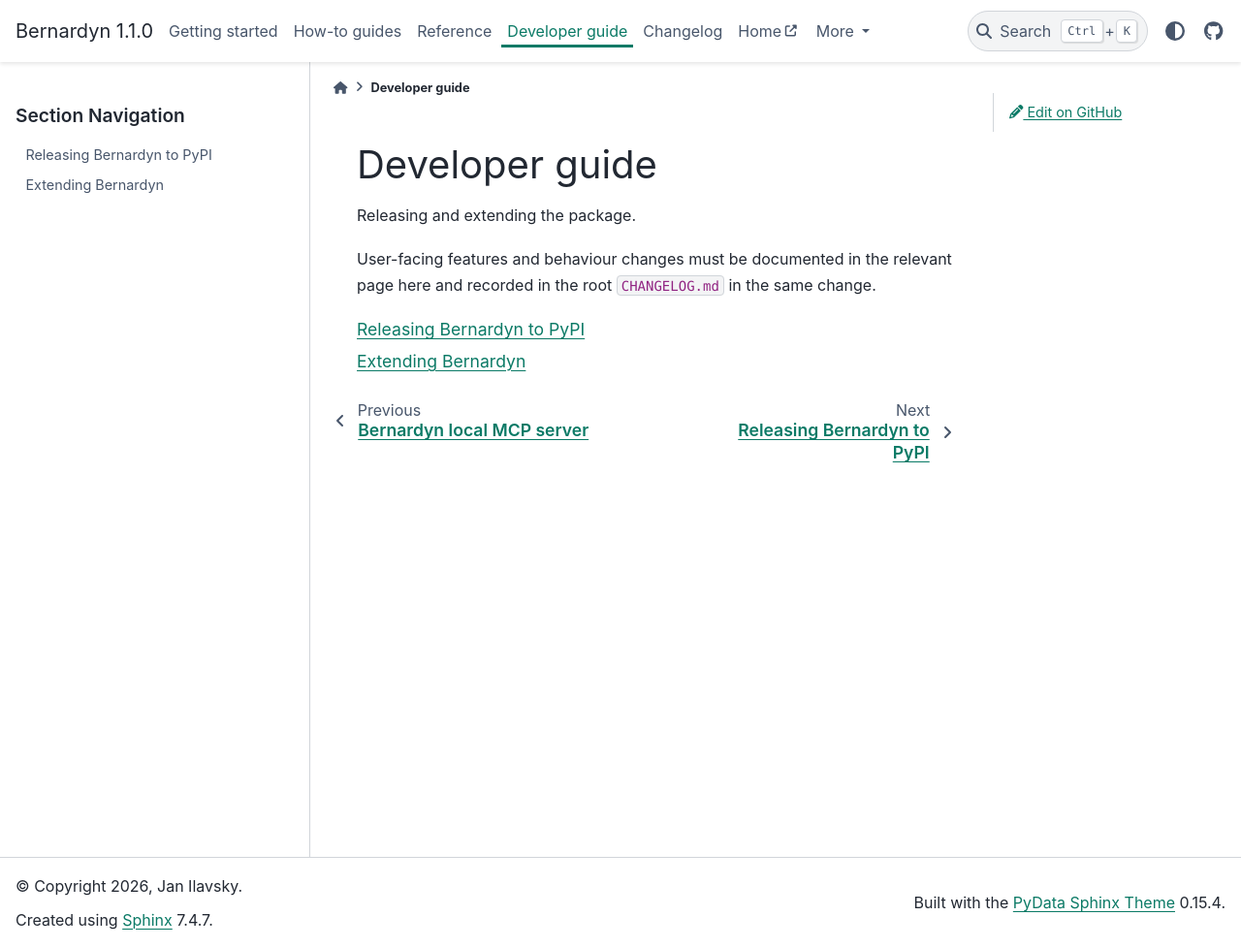
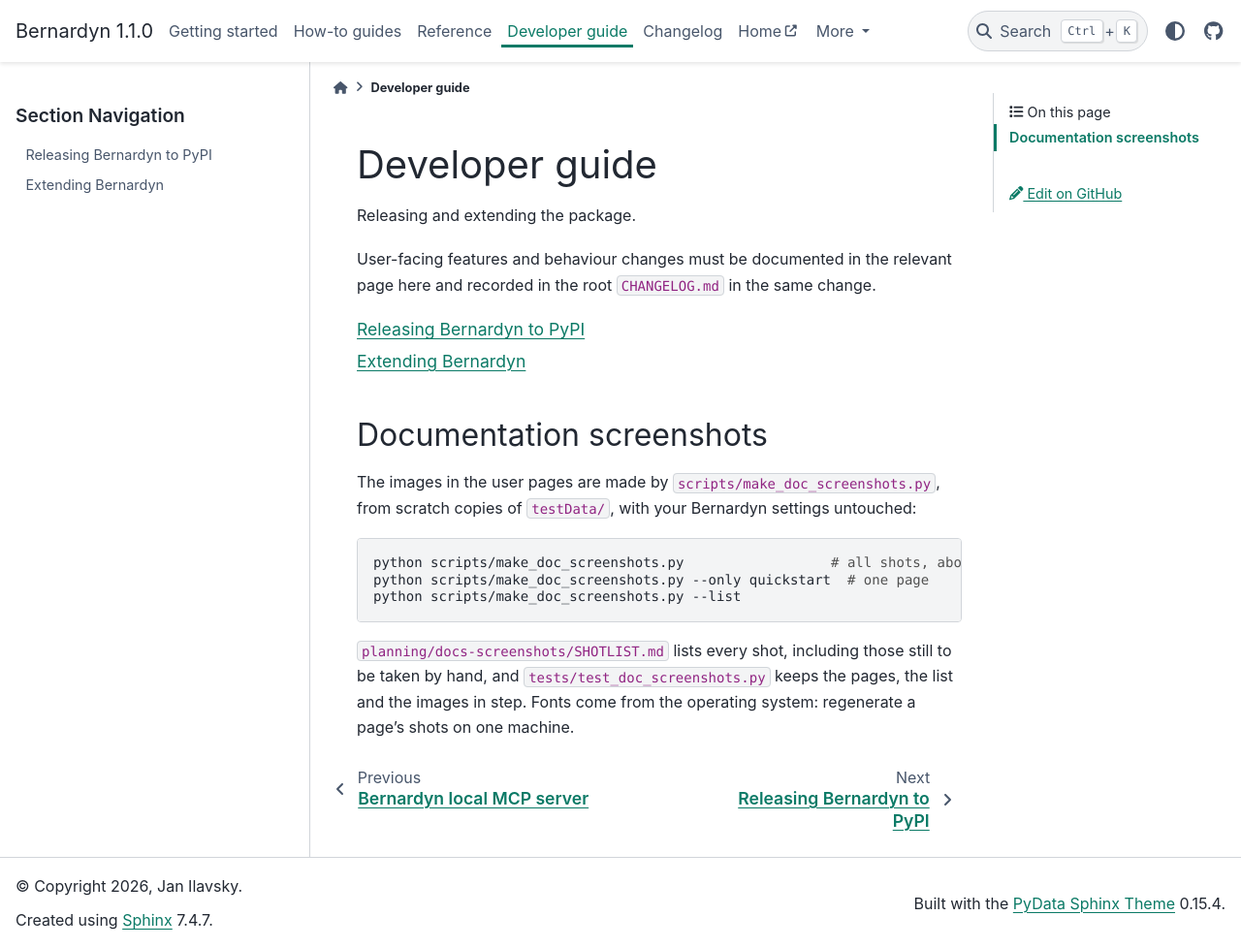
Before and after one commit to jilavsky/bernardyn, a Sphinx documentation site: the page built from docs/developer/index.md, in a window 1280 px wide and 978 px high. Shown: the whole window at 97% size. Built offline with Sphinx 7.4.7 and the PyData theme 0.15.4, drawn with Linux system fonts in a browser that asks for light colours.

Commit message:
docs: review notes and a developer note on screenshots
CHECK(Jan) notes where text and code disagree (formats table without .hdf,
0.0.1b6 examples in the release guide). Developer guide: how to regenerate
the documentation screenshots.

Co-Authored-By: Claude Opus 5.5 <noreply@anthropic.com>

````diff
--- a/docs/developer/index.md
+++ b/docs/developer/index.md
@@ -11,3 +11,19 @@ page here and recorded in the root `CHANGELOG.md` in the same change.
 releasing
 extending
 ```
+
+(developer-screenshots)=
+## Documentation screenshots
+
+The images in the user pages are made by `scripts/make_doc_screenshots.py`, from scratch copies
+of `testData/`, with your Bernardyn settings untouched:
+
+```sh
+python scripts/make_doc_screenshots.py                  # all shots, about 40 s
+python scripts/make_doc_screenshots.py --only quickstart  # one page
+python scripts/make_doc_screenshots.py --list
+```
+
+`planning/docs-screenshots/SHOTLIST.md` lists every shot, including those still to be taken by
+hand, and `tests/test_doc_screenshots.py` keeps the pages, the list and the images in step.
+Fonts come from the operating system: regenerate a page's shots on one machine.
````
Also changed, not shown: docs/developer/releasing.md (+2 -0 lines), docs/reference/data-flow-and-formats.md (+2 -0 lines).
